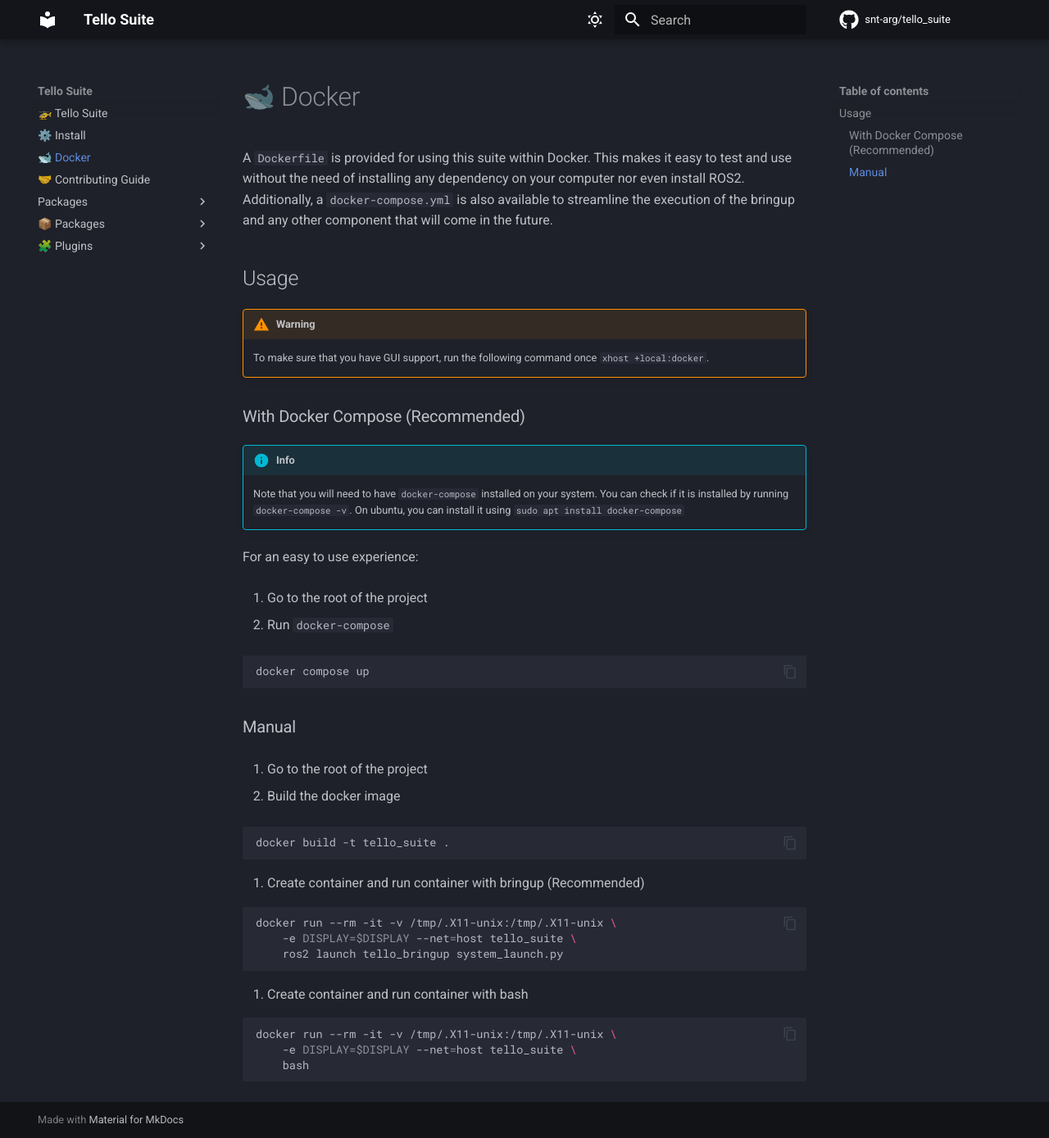
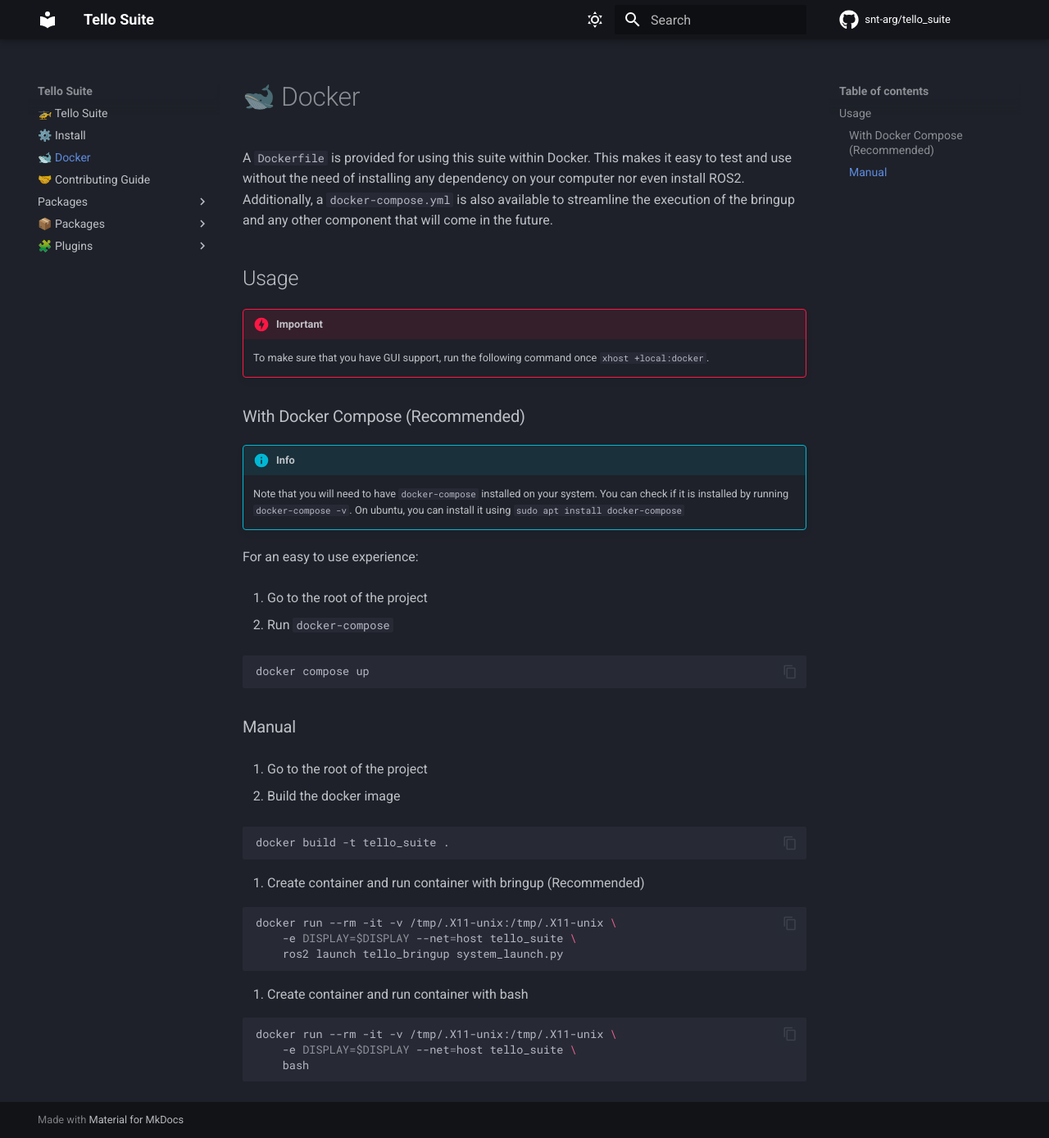
Before and after one commit to teusch-shawn-unilu/robot_suite_v2, an MkDocs documentation site: the page built from docs/3.docker.md, in a window 1280 px wide and 1389 px high. Shown: the whole window at 82% size. Built offline with MkDocs 1.6.1 and Material for MkDocs 9.7.7, drawn with Linux system fonts in a browser that asks for light colours; comment, search, counter and statistics services are not loaded.

Commit message:
change documentation

```diff
--- a/docs/3.docker.md
+++ b/docs/3.docker.md
@@ -5,7 +5,7 @@
 
 ## Usage
 
-!!! warning
+!!! Danger "Important"
 
     To make sure that you have GUI support, run the following command once `xhost +local:docker`.
 
```
